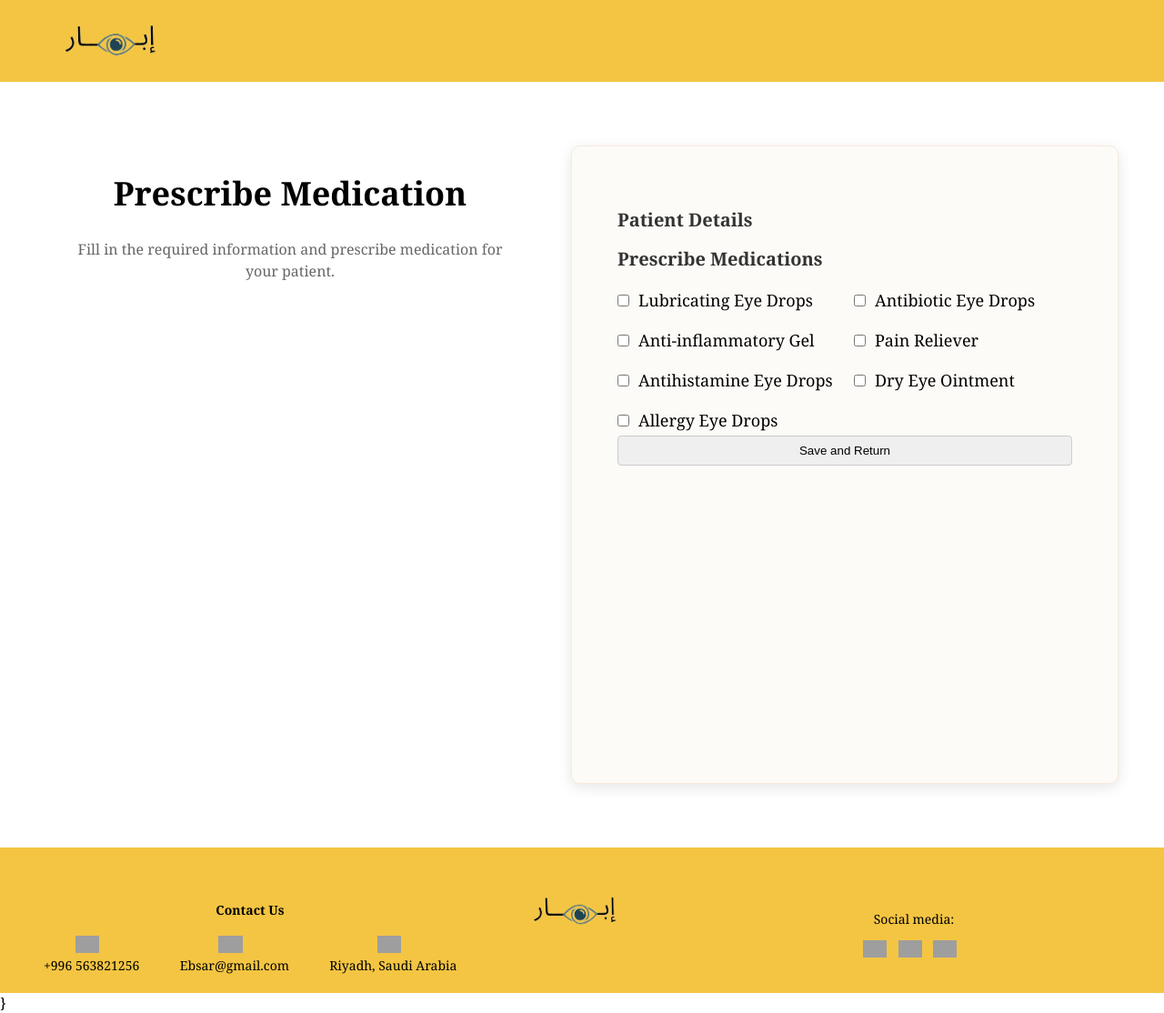
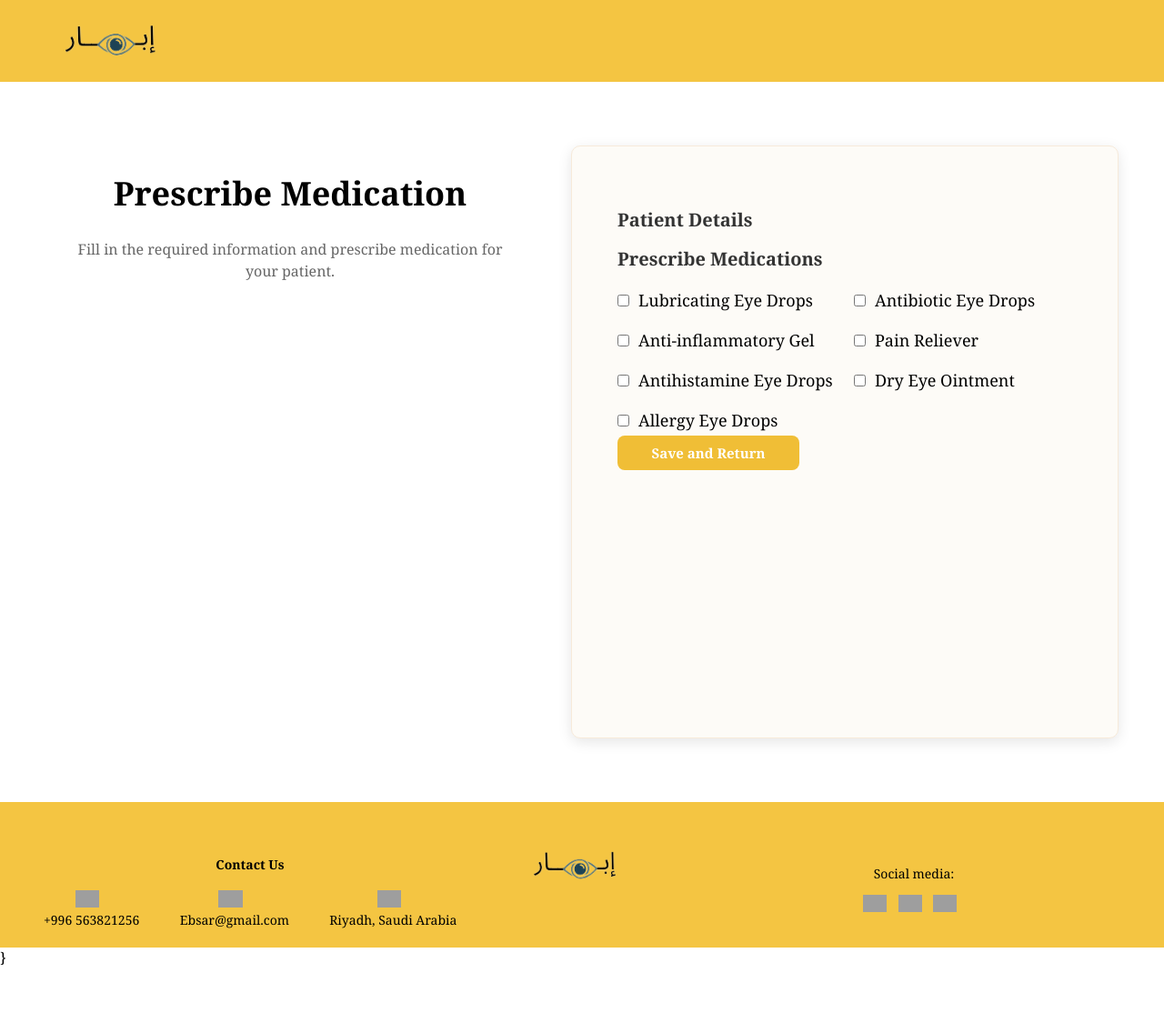
Before and after one commit to deemkj/Web2Project-, a PHP site: the page made by Prescribe Medication.php in a window 1280 px wide. Shown: the whole page at 91% size. After the commit the page ends 1061 px from the top, so only its background shows below. Run offline with PHP 8.4, Linux system fonts and the light colour scheme; data comes from the database, SQL or seed files in the repository; data that the repository does not hold is empty; grey boxes are pictures that could not be loaded.

Commit message:
Update StyleSheet.css

```diff
--- a/StyleSheet.css
+++ b/StyleSheet.css
@@ -575,6 +591,26 @@
 .textarea {
     height: 80px;
     resize: none;
+}
+.btn {
+    background-color: #f0be36;
+    color: white;
+    padding: 9px 15px;
+    border: none;
+    border-radius: 8px;
+    font-size: 15px;
+    font-weight: bold;
+    font-family: Georgia, serif;
+    cursor: pointer;
+    transition: background-color 0.3s ease, transform 0.2s ease;
+    display: inline-block;
+    text-align: center;
+    width: 200px;
+}
+
+.btn:hover {
+    background-color: #e0aa00;
+    transform: scale(1.05);
 }
 
 #bt{
@@ -726,7 +776,7 @@
     width: 80%;
     margin: 20px auto;
     width: 500px;
-    height: 600px;
+    height: 550px;
 }
 
 .prescribe-form button {
```
Also changed, not shown: other parts of StyleSheet.css (+41 -11 lines).
